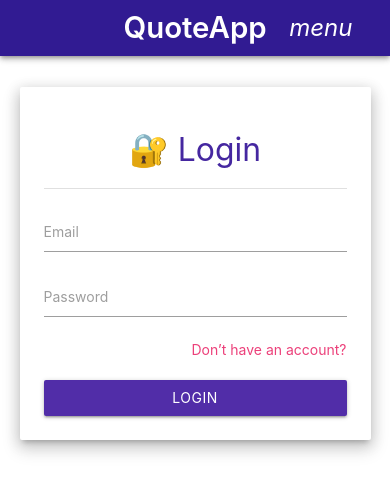
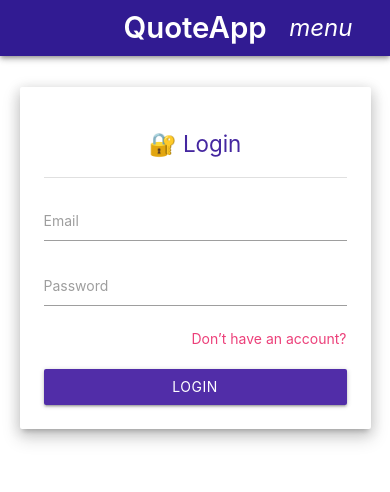
Before and after one commit to Muhammadasim225/quote-app, a React (Vite) app: page /login in a window 390 px wide. Shown: the top 492 px of the page. Built offline with nearby package versions, Linux system fonts and the light colour scheme; no server answers.

Commit message:
Update App.css

```diff
--- a/src/App.css
+++ b/src/App.css
@@ -0,0 +1,37 @@
+.card {
+  transition: transform 0.3s ease, box-shadow 0.3s ease;
+}
+
+.card:hover {
+  transform: scale(1.01);
+  box-shadow: 0 8px 20px rgba(0, 0, 0, 0.1);
+}
+
+.animated.fadeIn {
+  animation: fadeIn 0.5s ease-in-out both;
+}
+
+@keyframes fadeIn {
+  from {
+    opacity: 0;
+    transform: translateY(10px);
+  }
+  to {
+    opacity: 1;
+    transform: translateY(0);
+  }
+}
+
+input[type="email"],
+input[type="password"] {
+  font-size: 1rem;
+}
+
+@media screen and (max-width: 600px) {
+  h4 {
+    font-size: 1.6rem;
+  }
+  .input-field input {
+    font-size: 0.95rem;
+  }
+}
```
